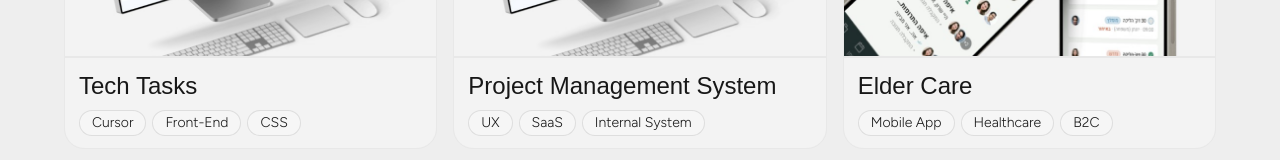
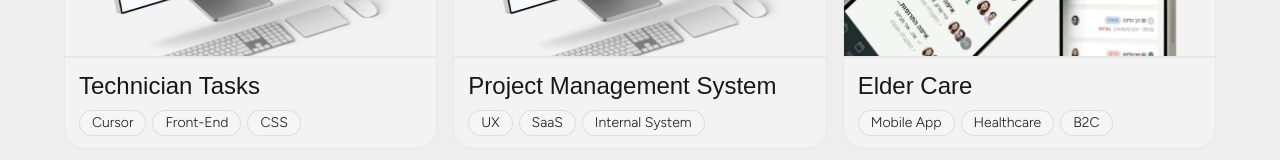
Before and after one commit to amitkedem100/portfolio, a Next.js app: page /portfolio/home in a window 1280 px wide. Shown: the part 1795-1955 px from the top of the page. Built offline with nearby package versions, Linux system fonts and the light colour scheme; a web font is replaced by a local one.

Commit message:
update tech task ame

```diff
--- a/src/app/portfolio/home/components/AdditionalWorkSection.tsx
+++ b/src/app/portfolio/home/components/AdditionalWorkSection.tsx
@@ -27,13 +27,13 @@ type AdditionalWorkItem = {
 const ADDITIONAL_WORK_ITEMS: AdditionalWorkItem[] = [
   {
     id: "tech-tasks",
-    title: "Tech Tasks",
+    title: "Technician Tasks",
     description:
       "A system designed for a security services company to manage technician tasks with clarity and control.\n\nThe goal was to reduce missed assignments and improve daily operations through a structured, real-time workflow. A bottom panel provides quick access to task details, while a map-based schedule view allows tracking routes, timing, and on-site activity, supporting efficient, day-to-day technician management.",
     mediaType: "image",
     mediaSrcLight: encodeURI("/images/Additional work/TechTasks Cover light.png"),
     mediaSrcDark: encodeURI("/images/Additional work/TechTasks Cover dark.png"),
-    thumbnailAlt: "Tech Tasks dashboard preview",
+    thumbnailAlt: "Technician Tasks dashboard preview",
     slides: [
       {
         id: "tech-tasks-video",
```
